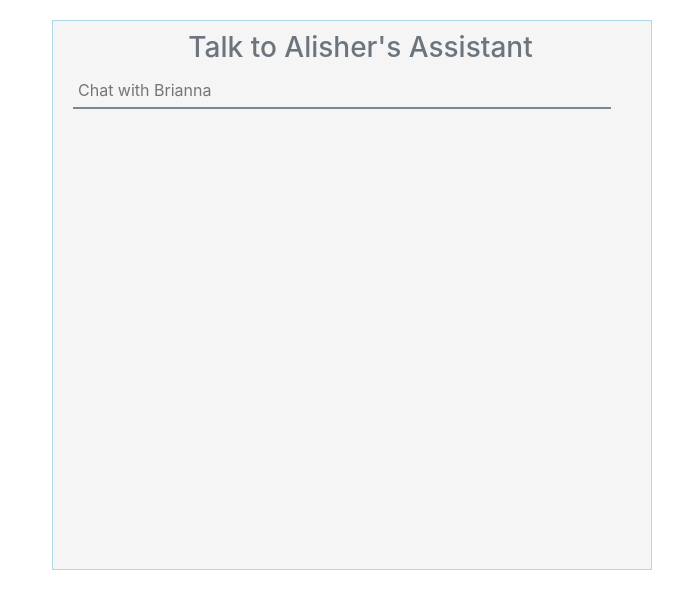
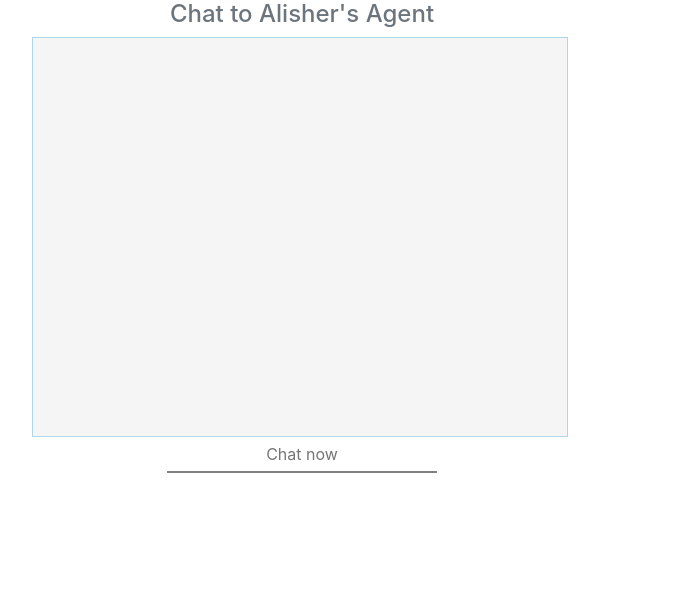
Before and after one commit to alisherk/AIAgent, a React (Create React App) app: page / in a window 1280 px wide. Shown: the top 608 px of the page, without its empty margins (338-1021 px from the left). Built offline with nearby package versions, Linux system fonts and the light colour scheme; what api-ai-javascript would draw is missing.

Commit message:
MVP release

```diff
--- a/src/App.js
+++ b/src/App.js
@@ -14,23 +14,36 @@ class App extends Component {
     inputstyle: true,
   }
 
+  scrollToBottom() {
+
+    //gets a height of the scrollable area inside chat-window div
+    const scrollHeight = this.el.scrollHeight;
+    //gets the height of the viewable portion of the scroll
+    const clientHeight = this.el.clientHeight;
+    //get a difference between scrollHeight and cleinHeight and set it to maxScrollTop
+    const maxScrollTop = scrollHeight - clientHeight;
+    //assign scrollTop property to the difference between scrollHeight and clientHeight (if > 0 this scrolls down if less remains the same)
+    this.el.scrollTop = maxScrollTop > 0 ? maxScrollTop : 0;
+  }
+
+  //triger the option above if there is change in components
+  componentDidUpdate() {
+    this.scrollToBottom();
+  }
+
   handleOnKeyDown = (e) => {
     if (e.keyCode === 13) {
       this.props.sendMessage(e.target.value, 'Me');
       this.input.value = '';
-      this.input.placeholder = '';
     }
-
   }
 
-  handleMouseEnter = () => {
+  handleFocus = () => {
     this.setState({ inputstyle: false });
   }
-
-  handleMouseLeave = () => {
-    this.setState({ inputstyle: true});
+  handleBlur = () => {
+    this.setState({ inputstyle: true });
   }
-
 
   render() {
     const { feed } = this.props;
@@ -38,23 +51,20 @@ class App extends Component {
     return (
       <div className='container'>
         <div className='row justify-content-center align-items-center'>
-          <div className='col-md-6'>
-            <div className='chat-container'>
-              <div className='chat-window'>
-                <h3 className='text-secondary text-center'> Talk to Alisher's Assistant</h3>
-                <input className={inputstyle} placeholder='Chat with Brianna' ref={input => this.input = input} onKeyDown={this.handleOnKeyDown} onMouseEnter={this.handleMouseEnter}
-                onMouseLeave={this.handleMouseLeave}/>
-                {feed.map(entry => {
-                  return (
-                    <div className='output'>
-                    <span key={Math.random()}>
-                      <p className='text-secondary'> {entry.text} - <span style={style}>{entry.sender}</span> </p>
-                    </span>
-                    </div>
-                  )
-                })}
-              </div>
+          <div className='col-xs-12 col-md-6'>
+            <h4 className='text-secondary text-center'> Chat to Alisher's Agent</h4>
+            <div className='chat-container' ref={el => this.el = el}>
+              {feed.map(entry => {
+                return (
+                  <span key={Math.random()}>
+                    <p className='output text-secondary'> {entry.text} - <span style={style}>{entry.sender}</span> </p>
+                  </span>
+                );
+              })}
+
             </div>
+            <input className={inputstyle} placeholder='Chat now' ref={input => this.input = input} onKeyDown={this.handleOnKeyDown} onFocus={this.handleFocus} onBlur={this.handleBlur} />
+
           </div>
         </div>
       </div>
--- a/src/chat.js
+++ b/src/chat.js
@@ -11,18 +11,15 @@ export const sendMessage = (text, sender) => ({
 });
 
 const messageMiddleware = () => next => action => {
-
     next(action);
-
     if (action.type === ON_MESSAGE) {
         const { text } = action.payload;
         client.textRequest(text)
             .then(data => {
                 const { speech } = data.result.fulfillment;
-                next(sendMessage(speech, 'Brianna'))
+                next(sendMessage(speech, 'Alison'));
             });
     }
-
 }
 
 const MessageReduce = (state = [], action) => {
--- a/src/index.css
+++ b/src/index.css
@@ -1,60 +1,68 @@
+
+.custom-box {
+  margin-top: 40px;
+}
 
 .chat-container {
-  margin: 20px;
-  height: 550px;
-  width: 600px;
+  height: 400px;
+  width: 536px;
   overflow: auto;
   background: whitesmoke;
-  overflow-y: scroll;
   border-style: solid;
   border-width: thin;
   border-color: lightblue;
 }
 
-.chat-window {
-  max-width: 800px;
-  background: whitesmoke;
-  margin: 10px auto;
-}
-
-.custom-input{
-  margin-left: 20px;
+.custom-input {
+  margin: auto;
+  text-align: center;
   padding: 5px 5px;
   box-sizing: border-box;
   display: block;
-  width: 90%;
+  width: 50%;
   background: transparent;
   border: 0;
-  border-bottom: 2px solid lightslategray;
+  border-bottom: 2px solid grey;
+  transition: all 0.5s linear;
 
 }
 
-.custom-input-active{
-  margin-left: 20px;
+.custom-input-active {
+  margin: auto;
   padding: 5px 5px;
   box-sizing: border-box;
   display: block;
-  width: 90%;
-  background: white;
+  width: 100%;
   border: 0;
-  border-bottom: 2px solid dodgerblue;
+  border-bottom: 2px solid lightskyblue;
+  transition: all 0.5s linear;
+}
 
-}
-.chat-window input:focus {
-  outline: none;
-}
 
 .output {
   margin: 20px 22px;
   border-bottom: 1px solid #e9e9e9;
   color: #555;
-
+}
+.container input:focus {
+  outline: none;
 }
 
 .chat-window li {
   list-style: none;
 }
 
-.chat-window h3 {
-   margin-left: 17px;
+@media screen and (max-width: 480px) {
+
+  .chat-container {
+    height: 400px;
+    width: 350px;
+    overflow: auto;
+    background: whitesmoke;
+    border-style: solid;
+    border-width: thin;
+    border-color: lightblue;
+
+  }
+
 }
```
